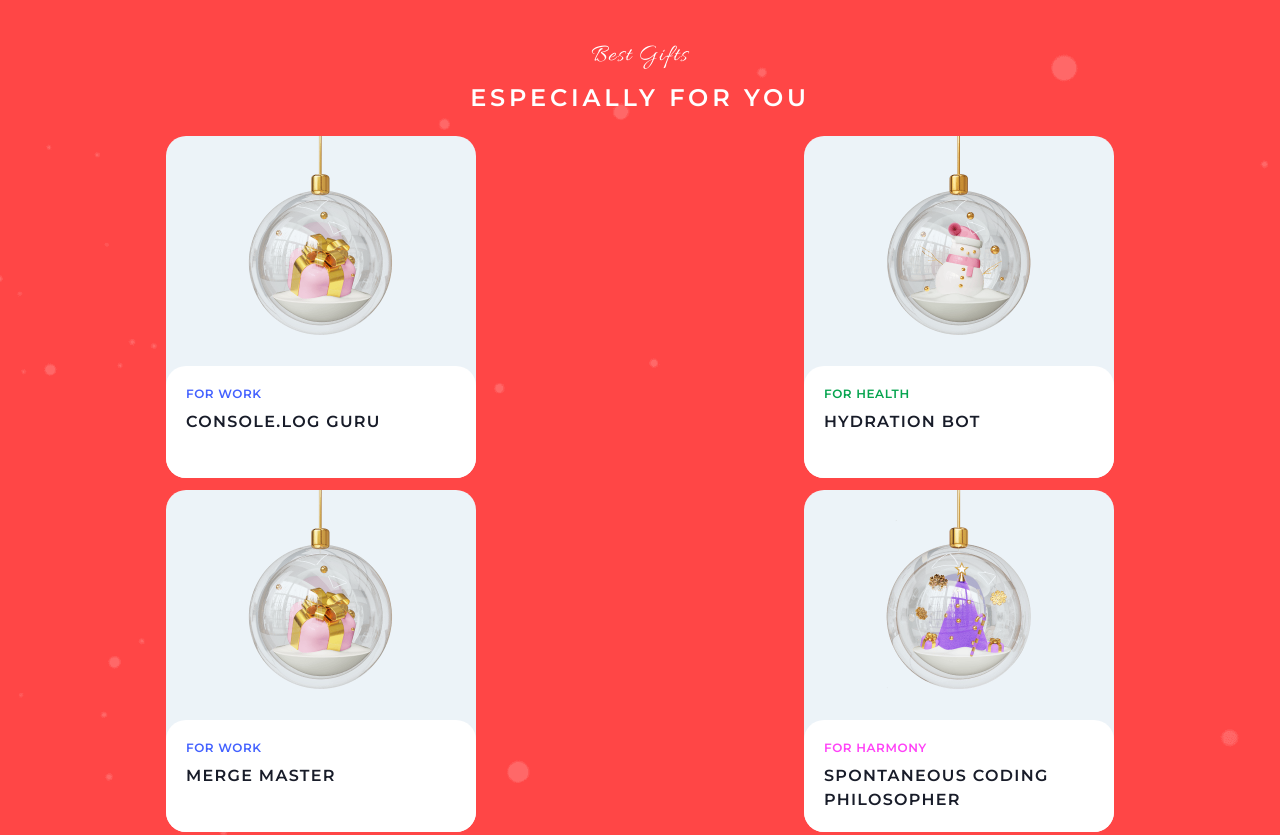
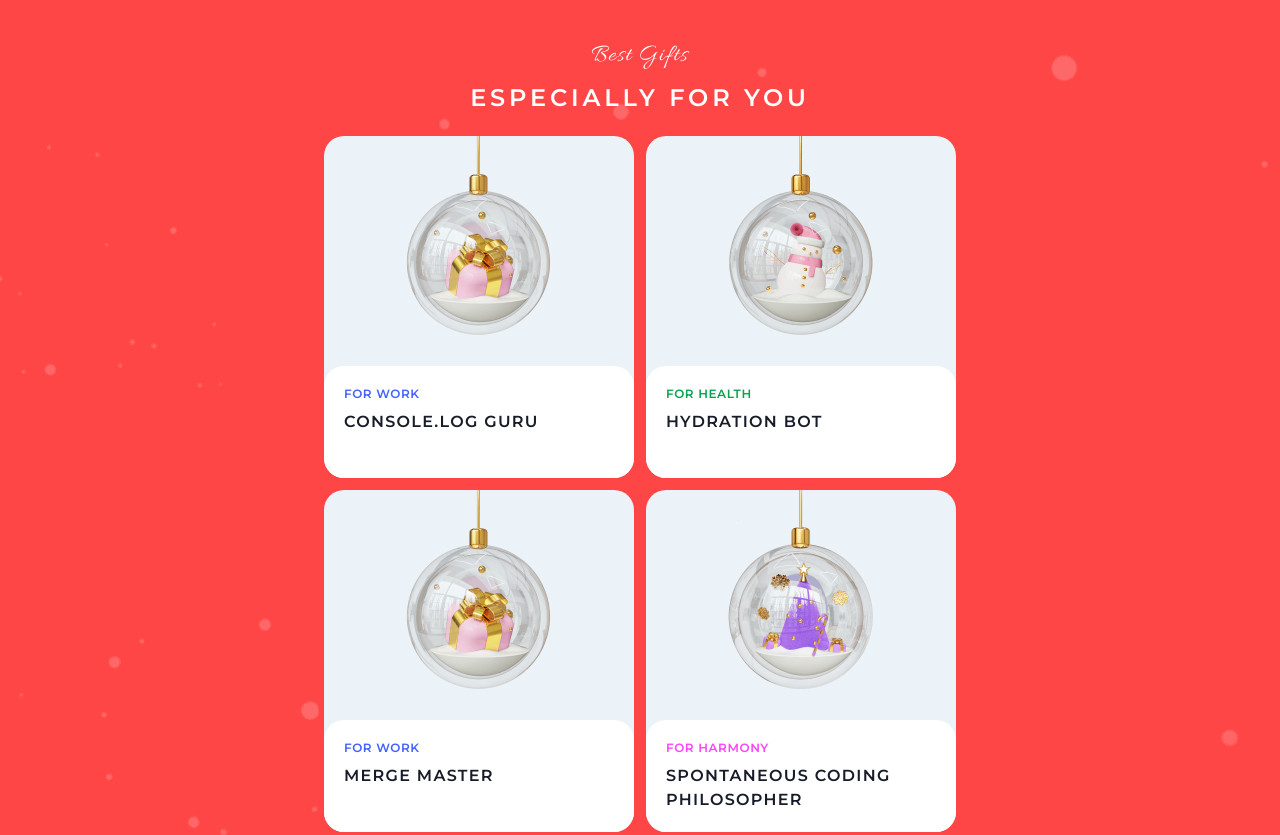
Before and after one commit to alvi0avcc/rs-school, a plain HTML site: page christmas-shop/index.html in a window 1280 px wide. Shown: the part 1740-2575 px from the top of the page. Drawn offline with Linux system fonts and the light colour scheme.

Commit message:
feat: adaptive point 768px for main page

```diff
--- a/christmas-shop/index.html
+++ b/christmas-shop/index.html
@@ -91,28 +91,28 @@
                 </div>
                 <!-- <div class="best-gifts-card-container"> -->
                 <div class="gift-cards">
-                    <div class="best-gifts-card for-work">
+                    <div class="gift-card for-work">
                         <div class="image-container"></div>
                         <div class="gift-description">
                             <h4>For work</h4>
                             <h3>Console.log Guru</h3>
                         </div>
                     </div>
-                    <div class="best-gifts-card for-health">
+                    <div class="gift-card for-health">
                         <div class="image-container"></div>
                         <div class="gift-description">
                             <h4>For health</h4>
                             <h3>Hydration Bot</h3>
                         </div>
                     </div>
-                    <div class="best-gifts-card for-work">
+                    <div class="gift-card for-work">
                         <div class="image-container"></div>
                         <div class="gift-description">
                             <h4>For work</h4>
                             <h3>Merge Master</h3>
                         </div>
                     </div>
-                    <div class="best-gifts-card for-harmony">
+                    <div class="gift-card for-harmony">
                         <div class="image-container"></div>
                         <div class="gift-description">
                             <h4>For harmony</h4>
--- a/christmas-shop/styles/gifts-section.css
+++ b/christmas-shop/styles/gifts-section.css
@@ -21,7 +21,7 @@
     padding: 60px 8px;
     width: 100%;
     overflow: hidden;
-    column-gap: 20px;
+    /* column-gap: 20px; */
     /* border-radius: 20px; */
     /* height: 1394px; */
     /* background: var(--primary); */
@@ -167,8 +167,8 @@
 
 .gift-cards{
     display: grid;
-    justify-content: center;
-    align-items: flex-start;
+    /* justify-content: center; */
+    /* align-items: flex-start; */
     justify-items: center;
     grid-template-columns: repeat( 4, 1fr);
     grid-auto-flow: row;
--- a/christmas-shop/styles/media.css
+++ b/christmas-shop/styles/media.css
@@ -1,3 +1,9 @@
+@media screen and ( min-width: 769px){
+    .nav-menu-container{
+        display: flex;
+    }
+}
+
 @media screen and ( max-width: 379px) {
     h1{
         white-space: unset;
@@ -17,11 +23,16 @@
 }
 
 @media screen and ( min-width: 768px) and ( max-width: 1440px) {
-    .nav-menu-container{
-        display: flex;
-    }
     .gift-cards{
         grid-template-columns: repeat( 2, 1fr);
+    }
+
+    .gift-card:nth-child(2n-1){
+        justify-self: right;
+    }
+
+    .gift-card:nth-child(2n){
+        justify-self: left;
     }
 }
 
```
